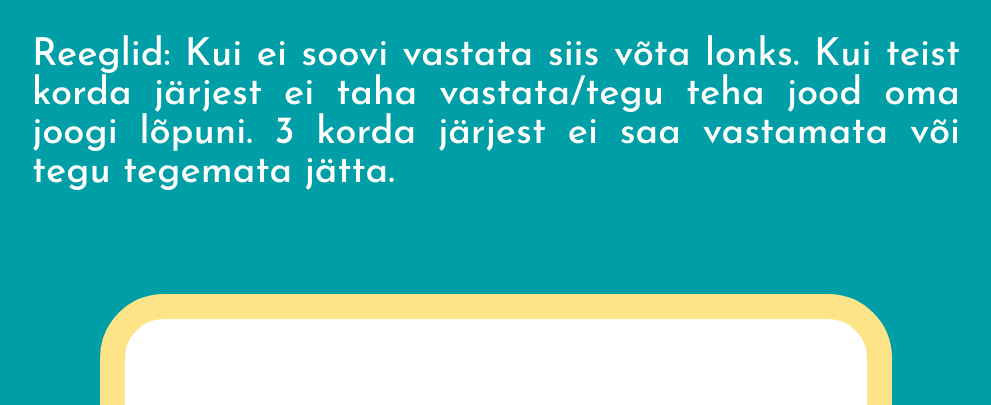
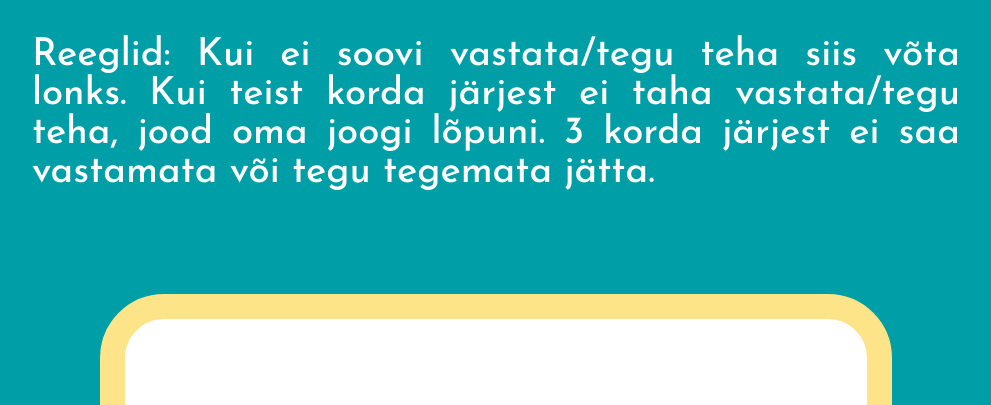
Before and after one commit to todetegu/mang, a plain HTML site: page index.html in a window 1280 px wide. Shown: the part 395-800 px from the top of the page, without its empty margins (144-1135 px from the left). Drawn offline with Linux system fonts and the light colour scheme.

Commit message:
Update index.html

```diff
--- a/index.html
+++ b/index.html
@@ -125,7 +125,7 @@
 <body>
 	<div class="container">
 		<img class="logo" src="tode_tegu.svg" alt="Tõde Tegu" width="750rem" height="auto">
-		<p class="reeglid">Reeglid: Kui ei soovi vastata siis võta lonks. Kui teist korda järjest ei taha vastata/tegu teha jood oma joogi lõpuni. 3 korda järjest ei saa vastamata või tegu tegemata jätta.</p>
+		<p class="reeglid">Reeglid: Kui ei soovi vastata/tegu teha siis võta lonks. Kui teist korda järjest ei taha vastata/tegu teha, jood oma joogi lõpuni. 3 korda järjest ei saa vastamata või tegu tegemata jätta.</p>
 
 		<div class="result" id="result"></div>
 		<button class="button" onclick="play()">Mängi</button>
```
